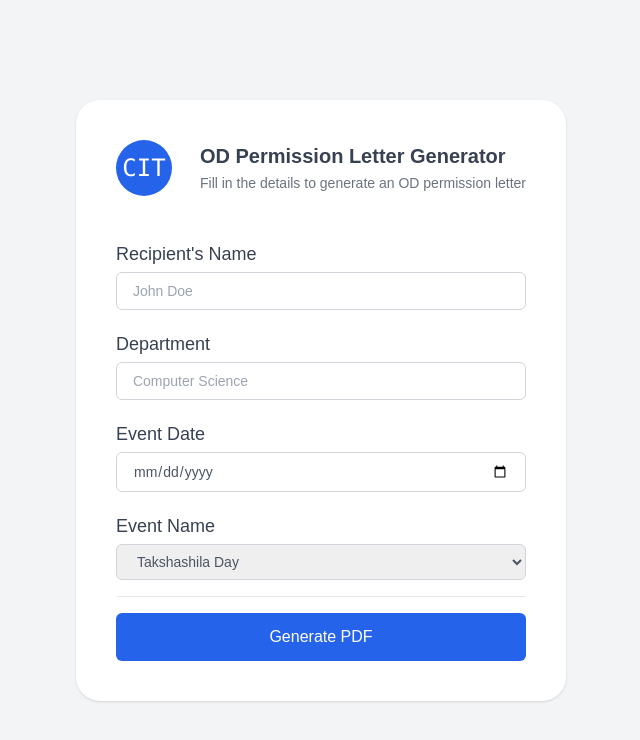
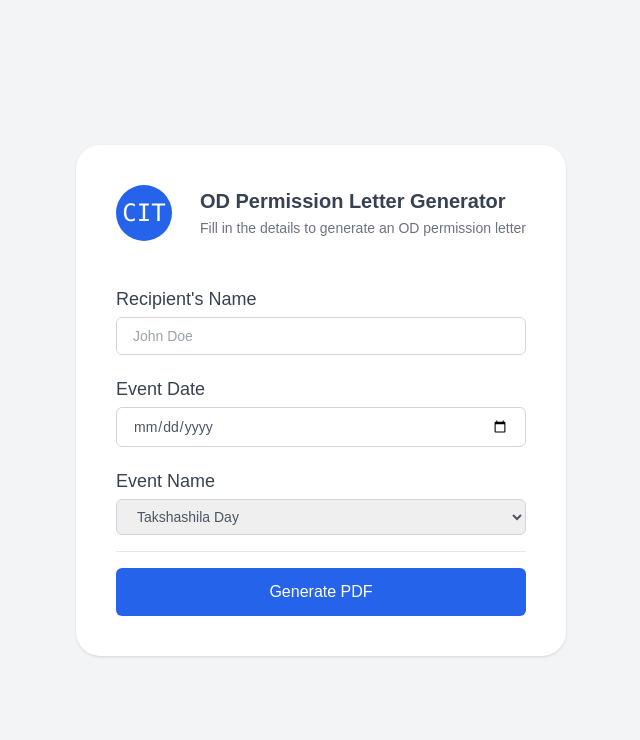
Before and after one commit to PriyaDharsini2006/od-generator, a Next.js app: page / in a window 1280 px wide. Shown: the top 740 px of the page, without its empty margins (319-959 px from the left). Built offline with nearby package versions, Linux system fonts and the light colour scheme.

Commit message:
Update page.js

```diff
--- a/src/app/page.js
+++ b/src/app/page.js
@@ -171,17 +171,7 @@ export default function Home() {
                   />
                 </div>
 
-                <div className="flex flex-col">
-                  <label className="leading-loose">Department</label>
-                  <input
-                    type="text"
-                    name="recipientDepartment"
-                    value={formData.recipientDepartment}
-                    onChange={handleChange}
-                    className="px-4 py-2 border focus:ring-blue-500 focus:border-blue-500 w-full sm:text-sm border-gray-300 rounded-md focus:outline-none text-gray-600"
-                    placeholder="Computer Science"
-                  />
-                </div>
+
 
                 <div className="flex flex-col">
                   <label className="leading-loose">Event Date</label>
```
